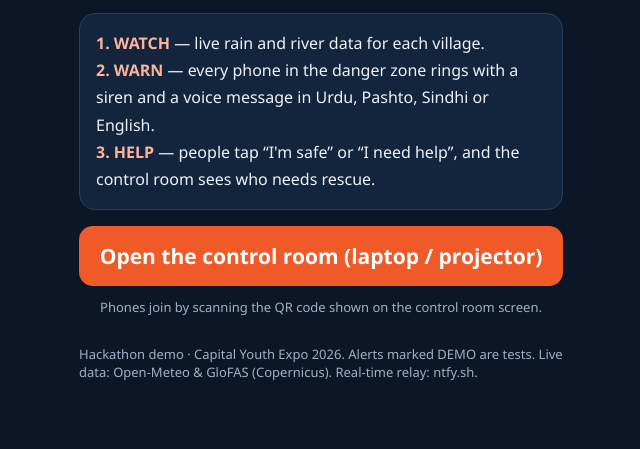
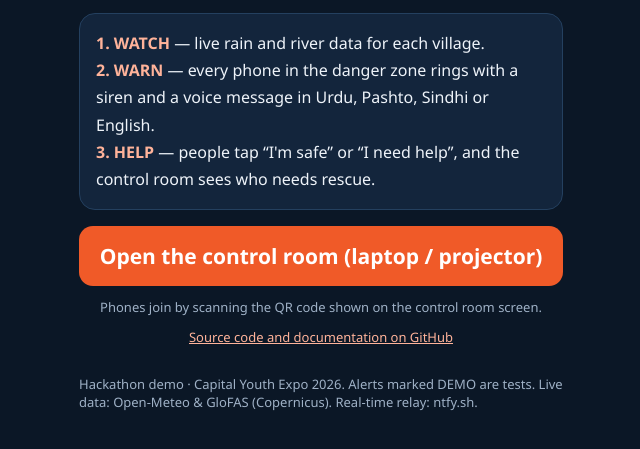
Before and after one commit to Mansoorrehman97/khabardar, a plain HTML site: page static-site/index.html in a window 1280 px wide. Shown: the part 219-668 px from the top of the page, without its empty margins (319-959 px from the left). Drawn offline with Linux system fonts and the light colour scheme.

```diff
--- a/static-site/index.html
+++ b/static-site/index.html
@@ -27,6 +27,7 @@
   <div class="choices">
     <a class="big" href="dashboard.html">Open the control room (laptop / projector)</a>
     <p class="small muted" style="text-align:center;margin:0">Phones join by scanning the QR code shown on the control room screen.</p>
+    <p class="small" style="text-align:center;margin:0"><a href="https://github.com/Mansoorrehman97/khabardar" target="_blank" rel="noopener" style="color:#ffb39a">Source code and documentation on GitHub</a></p>
   </div>
   <p class="small muted">Hackathon demo · Capital Youth Expo 2026. Alerts marked DEMO are tests. Live data: Open-Meteo &amp; GloFAS (Copernicus). Real-time relay: ntfy.sh.</p>
 </section>
```
Also changed, not shown: 3 other files.
